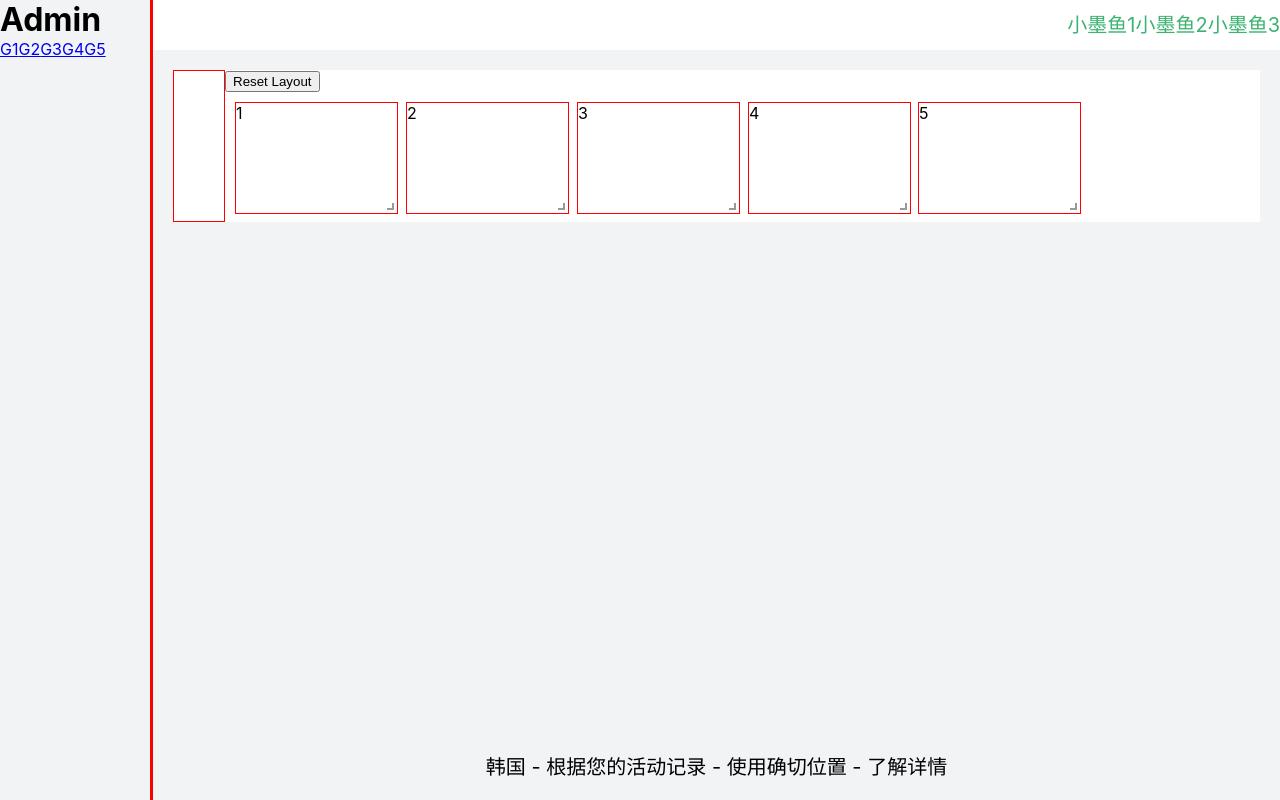
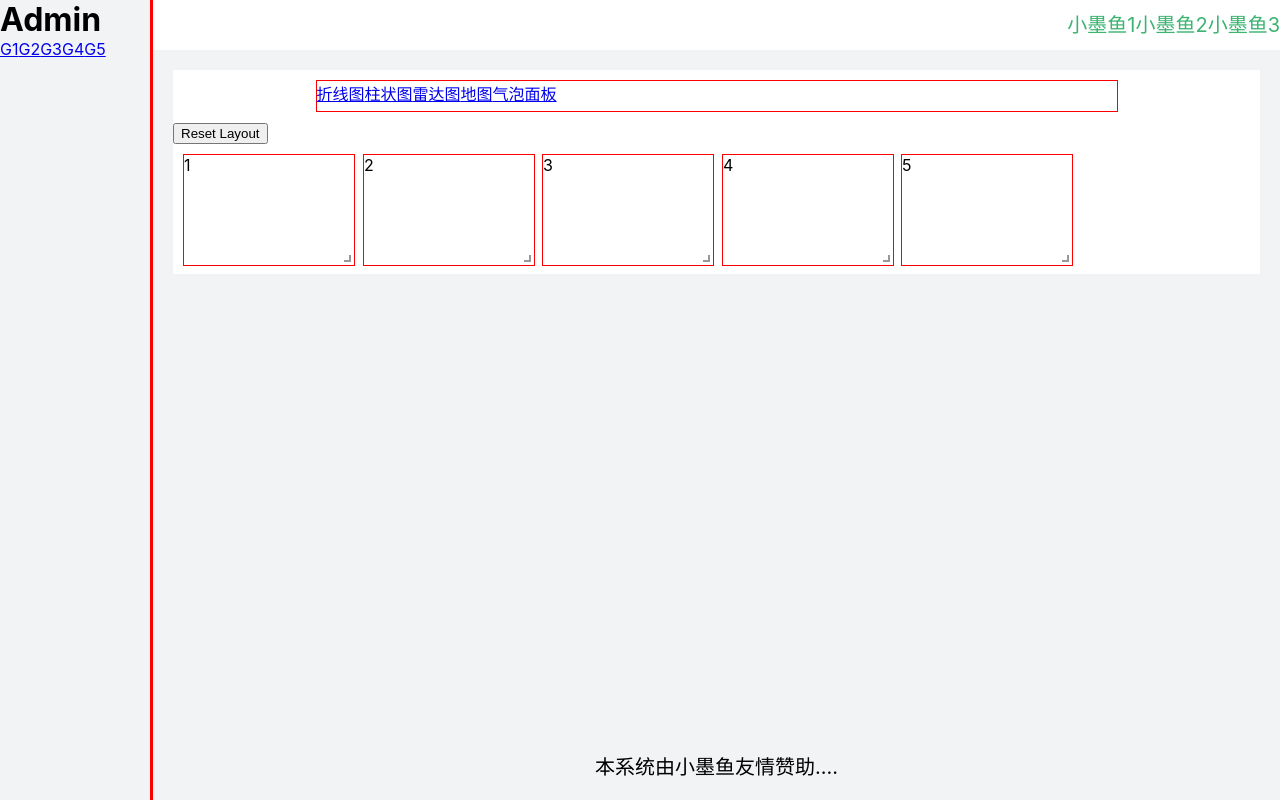
Before and after one commit to basebase/flex-layout-admin, a React (Create React App) app: page / in a window 1280 px wide. Built offline with nearby package versions, Linux system fonts and the light colour scheme.

Commit message:
修改一些名称

```diff
--- a/src/components/Footer/index.js
+++ b/src/components/Footer/index.js
@@ -12,7 +12,7 @@ class Footer extends React.Component {
     render() {
         return (
             <div className="footer">
-                <p>韩国 - 根据您的活动记录 - 使用确切位置 - 了解详情</p>
+                <p>本系统由小墨鱼友情赞助....</p>
             </div>
         )
     }
--- a/src/index.js
+++ b/src/index.js
@@ -2,10 +2,10 @@ import React from 'react';
 import ReactDOM from 'react-dom';
 import './index.css';
 import App from './App';
-import Laout from './layout';
+import Layout from './layout';
 import * as serviceWorker from './serviceWorker';
 
-ReactDOM.render(<Laout />, document.getElementById('root'));
+ReactDOM.render(<Layout />, document.getElementById('root'));
 
 // If you want your app to work offline and load faster, you can change
 // unregister() to register() below. Note this comes with some pitfalls.
--- a/src/pages/grid-layout/index.css
+++ b/src/pages/grid-layout/index.css
@@ -1,11 +1,14 @@
 .layout-pages {
     display: flex;
+    flex-direction: column;
     background-color: #ffffff;
 }
 
 .component {
-    width: 50px;
+    height: 30px;
+    width: 800px;
     border: 1px solid red;
+    margin: 10px auto;
 }
 
 .layout-canvas {
--- a/src/pages/grid-layout/index.js
+++ b/src/pages/grid-layout/index.js
@@ -87,7 +87,12 @@ class LayoutGridPage extends React.Component {
         return (
             <div className="layout-pages">
                 <div className="component">
-
+                    <a href="#">折线图</a>
+                    <a href="#">柱状图</a>
+                    <a href="#">雷达图</a>
+                    <a href="#">地图</a>
+                    <a href="#">气泡</a>
+                    <a href="#">面板</a>
                 </div>
                 <div className="layout-canvas">
                     <SaveLayout/>
```
